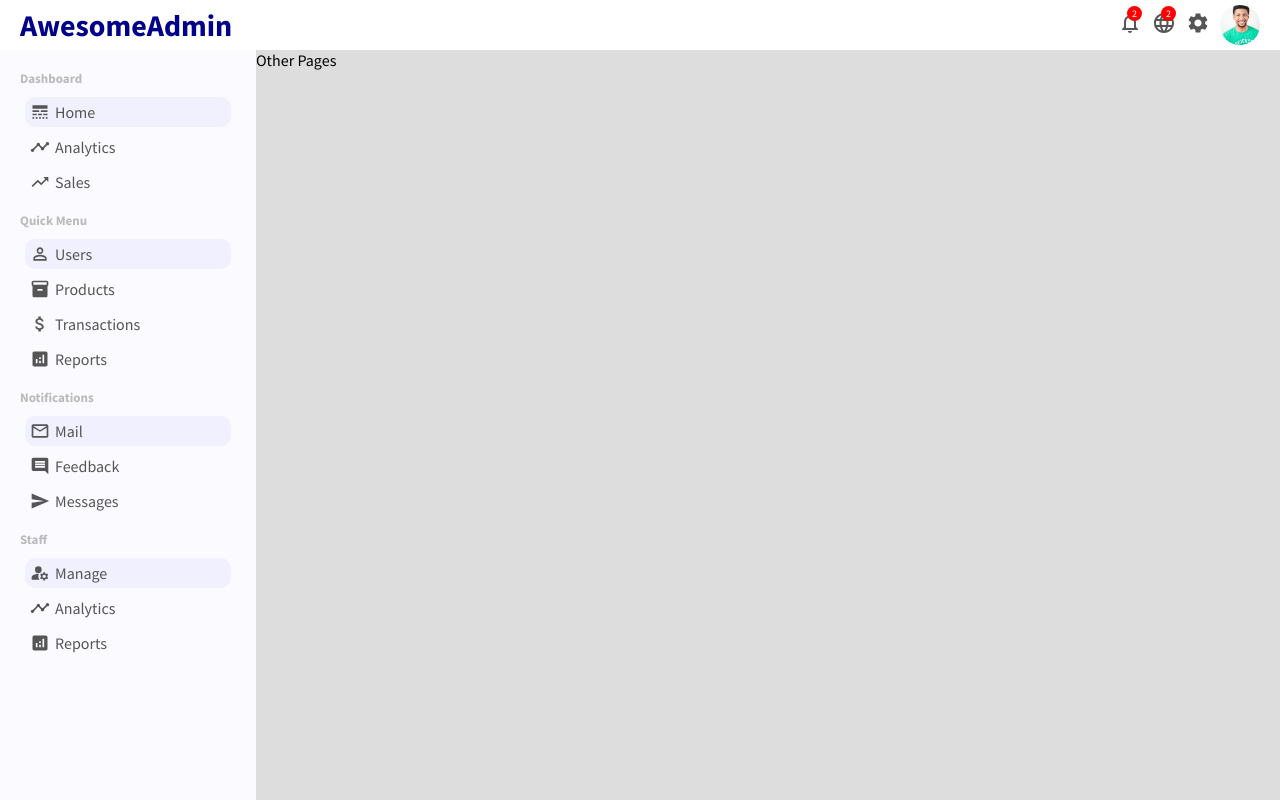
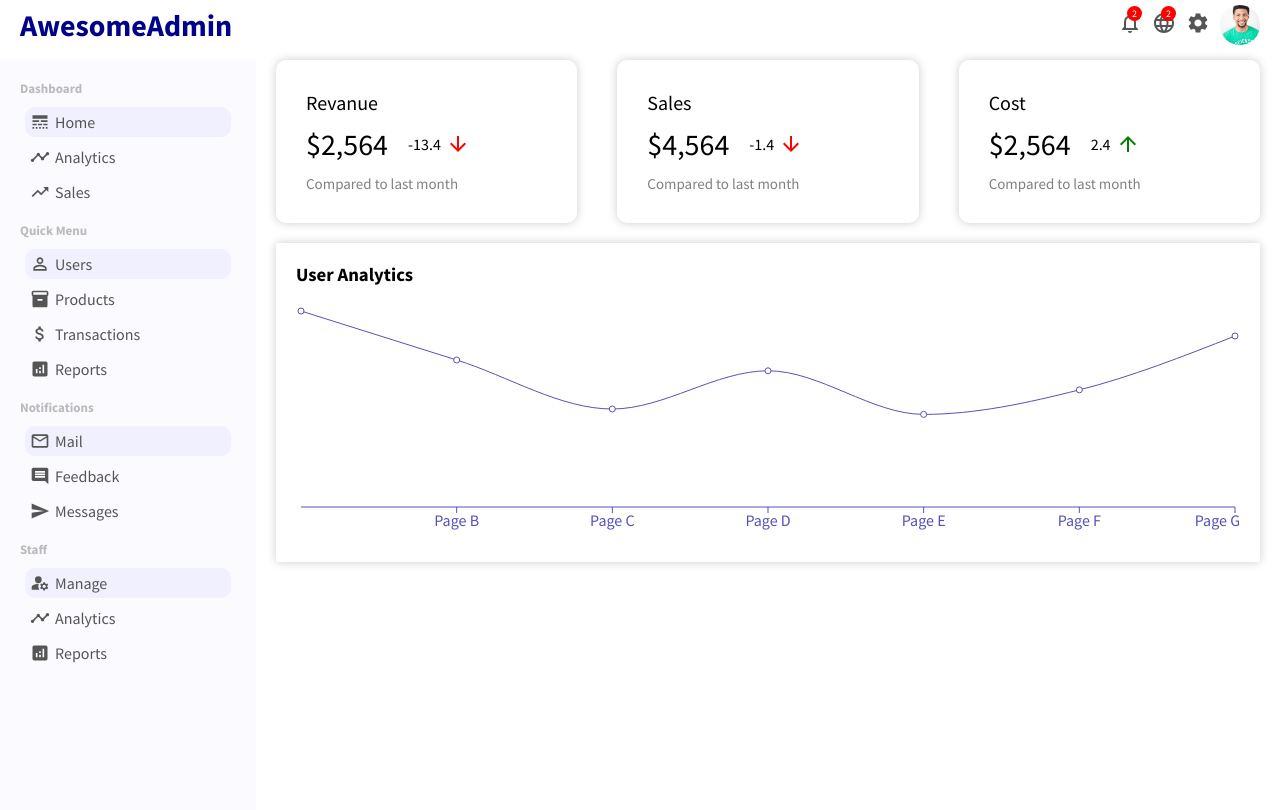
Before and after one commit to Ifthakharmahmud/awesome-admin, a React (Create React App) app: page / in a window 1280 px wide. Built offline with nearby package versions, Linux system fonts and the light colour scheme.

Commit message:
User Analytics Added

```diff
--- a/src/App.css
+++ b/src/App.css
@@ -1,8 +1,4 @@
 .container{
     display:flex;
+    margin-top: 10px;
 }
-
-.others{
-    flex:4;
-    background-color: #ddd;
-}
--- a/src/App.js
+++ b/src/App.js
@@ -1,13 +1,14 @@
 import Sidebar from "./components/Sidebar/Sidebar";
 import Topbar from "./components/Topbar/Topbar";
 import "./App.css";
+import Home from "./pages/home/Home";
 function App() {
   return (
     <div className="App">
       <Topbar></Topbar>
       <div className="container">
         <Sidebar></Sidebar>
-        <div className="others">Other Pages</div>
+        <Home />
       </div>
     </div>
   );
--- /dev/null
+++ b/src/components/Chart/Chart.css
@@ -0,0 +1,10 @@
+.chart{
+    margin: 20px;
+    padding: 20px;
+    box-shadow: 0 0 10px #ccc;
+    border-radius: 2px;
+}
+
+.chart-title{
+    margin-bottom: 20px;
+}
--- /dev/null
+++ b/src/components/Chart/Chart.jsx
@@ -0,0 +1,67 @@
+import React from 'react';
+import "./Chart.css";
+import { LineChart, Line, XAxis, YAxis, CartesianGrid, Tooltip, Legend, ResponsiveContainer } from 'recharts';
+
+const Chart = () => {
+    const data = [
+        {
+          name: 'Page A',
+          "Active User": 4000,
+          pv: 2400,
+          amt: 2400,
+        },
+        {
+          name: 'Page B',
+          "Active User": 3000,
+          pv: 1398,
+          amt: 2210,
+        },
+        {
+          name: 'Page C',
+          "Active User": 2000,
+          pv: 9800,
+          amt: 2290,
+        },
+        {
+          name: 'Page D',
+          "Active User": 2780,
+          pv: 3908,
+          amt: 2000,
+        },
+        {
+          name: 'Page E',
+          "Active User": 1890,
+          pv: 4800,
+          amt: 2181,
+        },
+        {
+          name: 'Page F',
+          "Active User": 2390,
+          pv: 3800,
+          amt: 2500,
+        },
+        {
+          name: 'Page G',
+          "Active User": 3490,
+          pv: 4300,
+          amt: 2100,
+        },
+      ];
+    return (
+        <>
+            <div className="chart">
+                <h3 className="chart-title">
+                    User Analytics
+                </h3>
+                <ResponsiveContainer width="100%" aspect={ 4/1 }>
+                    <LineChart data={data}>
+                        <XAxis dataKey="name" stroke="#5550bd" />
+                        <Line type="monotone" dataKey="Active User" stroke="#5550bd" />
+                    </LineChart>
+                </ResponsiveContainer>
+            </div>
+        </>
+    );
+};
+
+export default Chart;
--- /dev/null
+++ b/src/components/FeaturedInfo/FeaturedInfo.css
@@ -0,0 +1,53 @@
+/* FeaturedInfo CSS   */
+.featured{
+    width: 100%;
+    display: flex;
+    justify-content:space-between;
+}
+
+.featured-item{
+    flex: 1;
+    margin: 0 20px;
+    padding: 30px;
+    border-radius: 10px;
+    box-shadow: 0 0 10px #ccc;
+    cursor: pointer;
+
+}
+
+.featuredTitle{
+    font-size: 20px;
+}
+
+.featured-money-container{
+    margin: 10px 0px;
+    display: flex;
+    align-items: center;
+}
+
+.featured-money{
+    font-size: 30px;
+    font: weight 600;
+}
+
+.featured-money-rate{
+    display: flex;
+    align-items: center;
+    margin-left: 20px;
+}
+
+.featured-icon{
+    font-size: 14px;
+    margin-left: 5px;
+    color: green;
+
+}
+
+.featured-icon.negative{
+    color: red;
+}
+
+.featured-sub{
+    font-size: 15px;
+    color: grey;
+}
--- /dev/null
+++ b/src/components/FeaturedInfo/FeaturedInfo.jsx
@@ -0,0 +1,49 @@
+import "./FeaturedInfo.css";
+import ArrowDownwardIcon from '@mui/icons-material/ArrowDownward';
+import { ArrowUpwardTwoTone } from "@mui/icons-material";
+
+const FeaturedInfo = () => {
+    return (
+        <>
+            {/* Featured Info   */}
+            <div className="featured">
+                <div className="featured-item">
+                    <span className="featuredTitle">Revanue</span>
+                    <div className="featured-money-container">
+                        <span className="featured-money"> $2,564 </span>
+                        <span className="featured-money-rate">-13.4 <ArrowDownwardIcon className="featured-icon negative" /> </span>
+                    </div>
+                    <span className="featured-sub">
+                             Compared to last month
+                    </span>
+                </div>
+
+                <div className="featured-item">
+                    <span className="featuredTitle">Sales</span>
+                    <div className="featured-money-container">
+                        <span className="featured-money"> $4,564 </span>
+                        <span className="featured-money-rate">-1.4 <ArrowDownwardIcon className="featured-icon negative" /> </span>
+                    </div>
+                    <span className="featured-sub">
+                             Compared to last month
+                    </span>
+                </div>
+
+                <div className="featured-item">
+                    <span className="featuredTitle">Cost</span>
+                    <div className="featured-money-container">
+                        <span className="featured-money"> $2,564 </span>
+                        <span className="featured-money-rate">2.4 <ArrowUpwardTwoTone className="featured-icon" /> </span>
+                    </div>
+                    <span className="featured-sub">
+                             Compared to last month
+                    </span>
+                </div>
+
+            </div>
+
+        </>
+    );
+};
+
+export default FeaturedInfo;
--- a/src/pages/home/Home.css
+++ b/src/pages/home/Home.css
@@ -0,0 +1,3 @@
+.home{
+    flex:4;
+}
--- a/src/pages/home/Home.jsx
+++ b/src/pages/home/Home.jsx
@@ -1,10 +1,15 @@
+import Chart from "../../components/Chart/Chart";
+import FeaturedInfo from "../../components/FeaturedInfo/FeaturedInfo";
 import "./Home.css"
 
 const Home = () => {
     return (
         <>
         {/* Hemo Page Designer component */}
-        <div className="home"></div>
+        <div className="home">
+            <FeaturedInfo></FeaturedInfo>
+            <Chart></Chart>
+        </div>
 
         </>
     );
```
